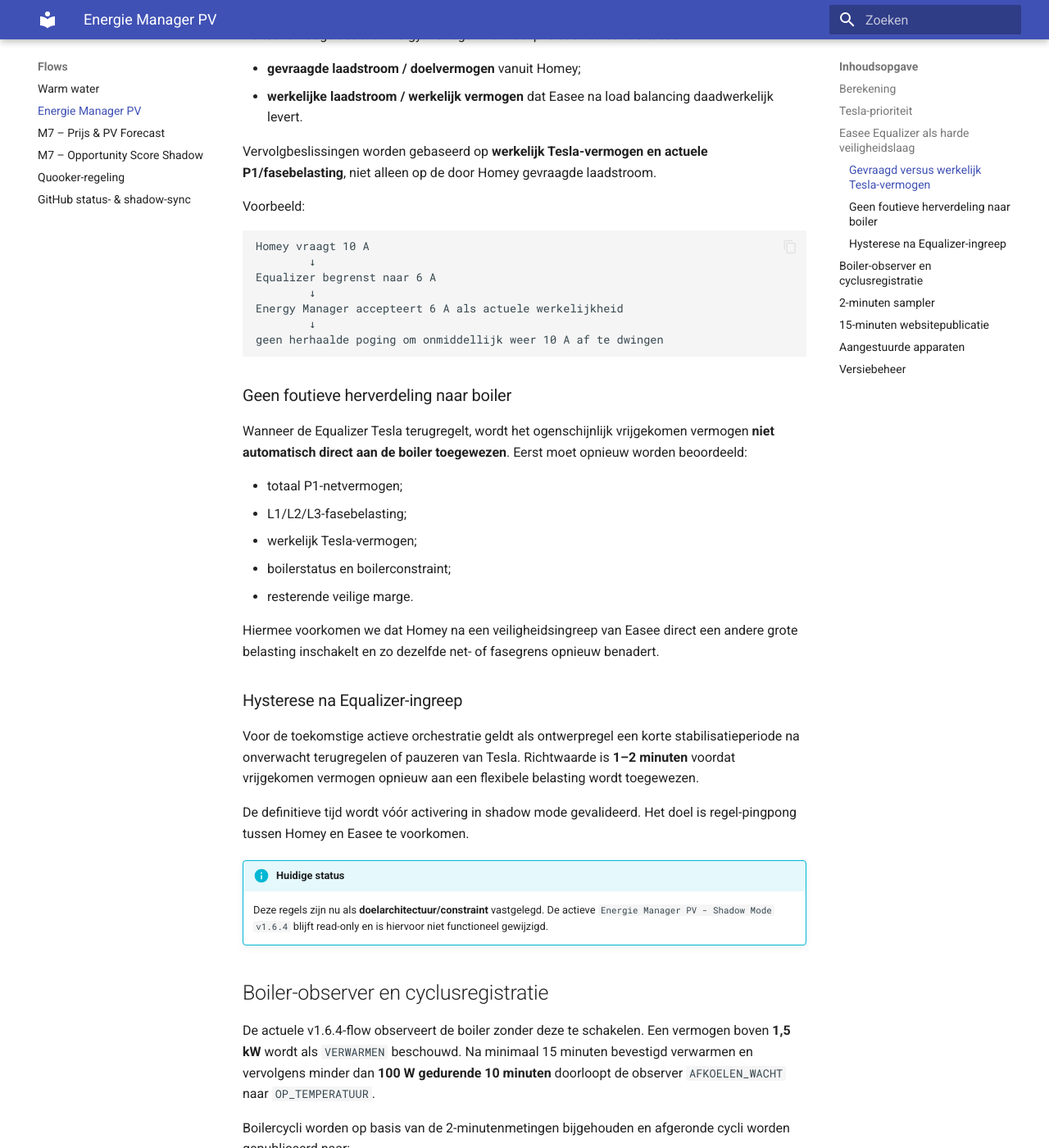
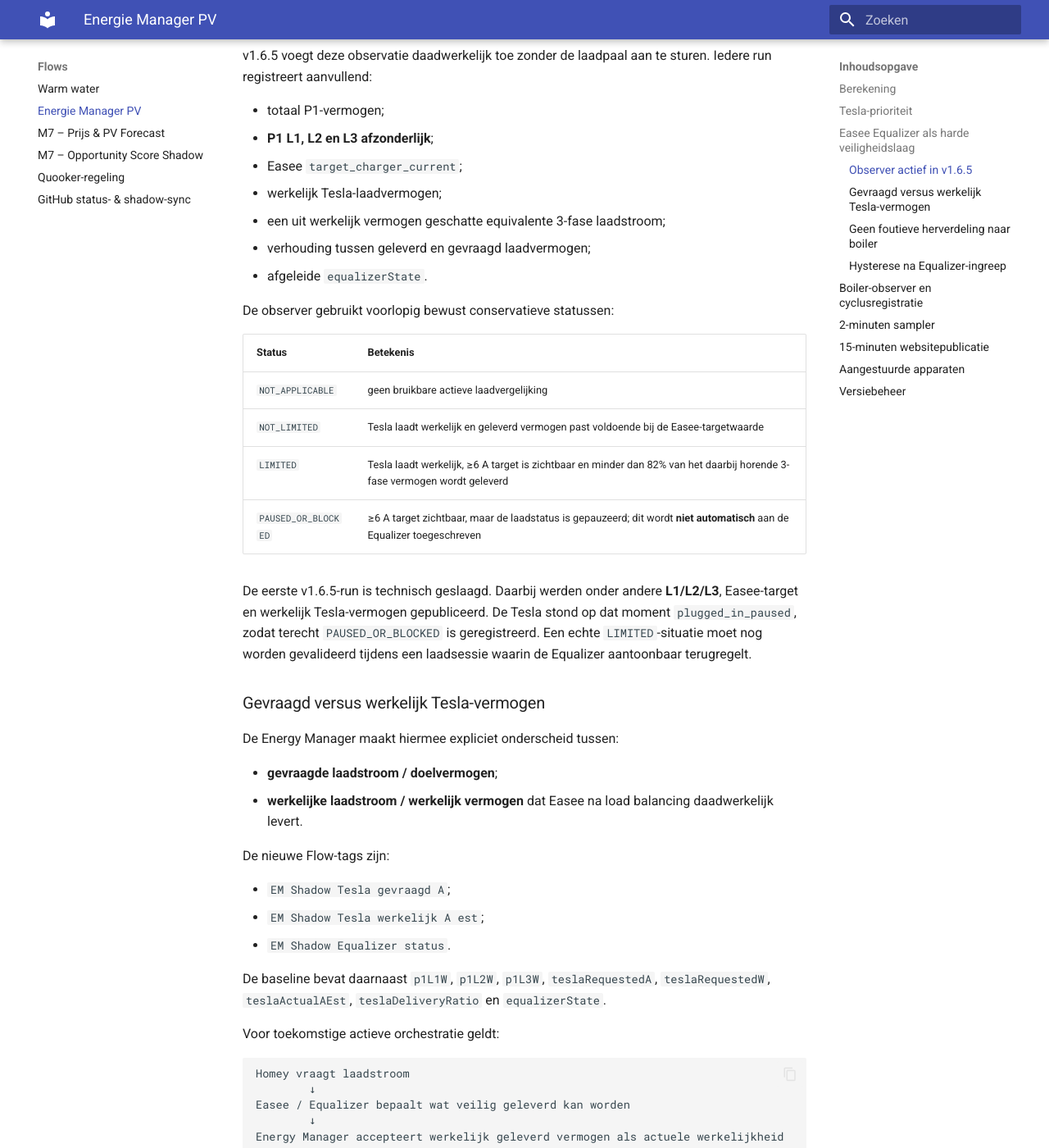
Before and after one commit to OnsKasteeltje/homey-energy-manual, an MkDocs documentation site: the page built from docs/energie-manager.md, in a window 1280 px wide and 1400 px high, scrolled down 1600 px. Shown: the whole window at 82% size. Built offline with MkDocs 1.6.1 and Material for MkDocs 9.7.7, drawn with Linux system fonts in a browser that asks for light colours; some of the changed text lies outside the part shown.

Commit message:
docs: document Energy Manager v1.6.5 Equalizer observer

````diff
--- a/docs/energie-manager.md
+++ b/docs/energie-manager.md
@@ -2,10 +2,10 @@
 
 **Modus:** Shadow / read-only
 **Homey-status:** 🟢 Actief
-**Actieve flow:** `Energie Manager PV - Shadow Mode v1.6.4`
-**Voorgaande flow:** `Energie Manager PV - Shadow Mode` — 🔴 Inactief
+**Actieve flow:** `Energie Manager PV - Shadow Mode v1.6.5`
+**Voorgaande flow:** `Energie Manager PV - Shadow Mode v1.6.4` — 🔴 Inactief
 
-De actuele v1.6.4-flow is in Homey ingeschakeld. De flow werkt volledig in shadow/read-only-modus en stuurt geen Tesla, laadpaal of boiler aan. Hij observeert en berekent de gewenste energiesturing, houdt de boilerstatus en boilercycli bij en publiceert meetdata naar GitHub.
+De actuele v1.6.5-flow is in Homey ingeschakeld. De flow werkt volledig in shadow/read-only-modus en stuurt geen Tesla, laadpaal of boiler aan. Hij observeert en berekent de gewenste energiesturing, houdt de boilerstatus en boilercycli bij, observeert de Easee/Equalizer-context en publiceert meetdata naar GitHub.
 
 ## Berekening
 
@@ -47,25 +47,54 @@
 
 Wanneer bijvoorbeeld tijdens Tesla-laden een oven of andere grote belasting wordt ingeschakeld, mag de Equalizer de Tesla-laadstroom zelfstandig verlagen of het laden pauzeren om overbelasting te voorkomen.
 
+### Observer actief in v1.6.5
+
+v1.6.5 voegt deze observatie daadwerkelijk toe zonder de laadpaal aan te sturen. Iedere run registreert aanvullend:
+
+- totaal P1-vermogen;
+- **P1 L1, L2 en L3 afzonderlijk**;
+- Easee `target_charger_current`;
+- werkelijk Tesla-laadvermogen;
+- een uit werkelijk vermogen geschatte equivalente 3-fase laadstroom;
+- verhouding tussen geleverd en gevraagd laadvermogen;
+- afgeleide `equalizerState`.
+
+De observer gebruikt voorlopig bewust conservatieve statussen:
+
+| Status | Betekenis |
+|---|---|
+| `NOT_APPLICABLE` | geen bruikbare actieve laadvergelijking |
+| `NOT_LIMITED` | Tesla laadt werkelijk en geleverd vermogen past voldoende bij de Easee-targetwaarde |
+| `LIMITED` | Tesla laadt werkelijk, ≥6 A target is zichtbaar en minder dan 82% van het daarbij horende 3-fase vermogen wordt geleverd |
+| `PAUSED_OR_BLOCKED` | ≥6 A target zichtbaar, maar de laadstatus is gepauzeerd; dit wordt **niet automatisch** aan de Equalizer toegeschreven |
+
+De eerste v1.6.5-run is technisch geslaagd. Daarbij werden onder andere **L1/L2/L3**, Easee-target en werkelijk Tesla-vermogen gepubliceerd. De Tesla stond op dat moment `plugged_in_paused`, zodat terecht `PAUSED_OR_BLOCKED` is geregistreerd. Een echte `LIMITED`-situatie moet nog worden gevalideerd tijdens een laadsessie waarin de Equalizer aantoonbaar terugregelt.
+
 ### Gevraagd versus werkelijk Tesla-vermogen
 
-De toekomstige actieve Energy Manager maakt expliciet onderscheid tussen:
+De Energy Manager maakt hiermee expliciet onderscheid tussen:
 
-- **gevraagde laadstroom / doelvermogen** vanuit Homey;
+- **gevraagde laadstroom / doelvermogen**;
 - **werkelijke laadstroom / werkelijk vermogen** dat Easee na load balancing daadwerkelijk levert.
 
-Vervolgbeslissingen worden gebaseerd op **werkelijk Tesla-vermogen en actuele P1/fasebelasting**, niet alleen op de door Homey gevraagde laadstroom.
+De nieuwe Flow-tags zijn:
 
-Voorbeeld:
+- `EM Shadow Tesla gevraagd A`;
+- `EM Shadow Tesla werkelijk A est`;
+- `EM Shadow Equalizer status`.
+
+De baseline bevat daarnaast `p1L1W`, `p1L2W`, `p1L3W`, `teslaRequestedA`, `teslaRequestedW`, `teslaActualAEst`, `teslaDeliveryRatio` en `equalizerState`.
+
+Voor toekomstige actieve orchestratie geldt:
 
 ```text
-Homey vraagt 10 A
+Homey vraagt laadstroom
         ↓
-Equalizer begrenst naar 6 A
+Easee / Equalizer bepaalt wat veilig geleverd kan worden
         ↓
-Energy Manager accepteert 6 A als actuele werkelijkheid
+Energy Manager accepteert werkelijk geleverd vermogen als actuele werkelijkheid
         ↓
-geen herhaalde poging om onmiddellijk weer 10 A af te dwingen
+geen directe poging om een veiligheidsbegrenzing te overrulen
 ```
 
 ### Geen foutieve herverdeling naar boiler
@@ -78,20 +107,15 @@
 - boilerstatus en boilerconstraint;
 - resterende veilige marge.
 
-Hiermee voorkomen we dat Homey na een veiligheidsingreep van Easee direct een andere grote belasting inschakelt en zo dezelfde net- of fasegrens opnieuw benadert.
-
 ### Hysterese na Equalizer-ingreep
 
 Voor de toekomstige actieve orchestratie geldt als ontwerpregel een korte stabilisatieperiode na onverwacht terugregelen of pauzeren van Tesla. Richtwaarde is **1–2 minuten** voordat vrijgekomen vermogen opnieuw aan een flexibele belasting wordt toegewezen.
 
-De definitieve tijd wordt vóór activering in shadow mode gevalideerd. Het doel is regel-pingpong tussen Homey en Easee te voorkomen.
-
-!!! info "Huidige status"
-    Deze regels zijn nu als **doelarchitectuur/constraint** vastgelegd. De actieve `Energie Manager PV - Shadow Mode v1.6.4` blijft read-only en is hiervoor niet functioneel gewijzigd.
+De definitieve tijd wordt vóór activering in shadow mode gevalideerd.
 
 ## Boiler-observer en cyclusregistratie
 
-De actuele v1.6.4-flow observeert de boiler zonder deze te schakelen. Een vermogen boven **1,5 kW** wordt als `VERWARMEN` beschouwd. Na minimaal 15 minuten bevestigd verwarmen en vervolgens minder dan **100 W gedurende 10 minuten** doorloopt de observer `AFKOELEN_WACHT` naar `OP_TEMPERATUUR`.
+De actuele v1.6.5-flow observeert de boiler zonder deze te schakelen. Een vermogen boven **1,5 kW** wordt als `VERWARMEN` beschouwd. Na minimaal 15 minuten bevestigd verwarmen en vervolgens minder dan **100 W gedurende 10 minuten** doorloopt de observer `AFKOELEN_WACHT` naar `OP_TEMPERATUUR`.
 
 Boilercycli worden op basis van de 2-minutenmetingen bijgehouden en afgeronde cycli worden gepubliceerd naar:
 
@@ -99,7 +123,7 @@
 
 ## 2-minuten sampler
 
-De actieve v1.6.4-flow wordt iedere 2 minuten uitgevoerd. De persistente runtime-state wordt opgeslagen in een Homey Logic-string. Hiermee worden onder andere de boiler-observer en actieve cyclus bijgehouden.
+De actieve v1.6.5-flow wordt iedere 2 minuten uitgevoerd. De persistente runtime-state staat in de eigen Homey Logic-string **`EM Shadow Runtime State v1.6.5`**.
 
 ## 15-minuten websitepublicatie
 
@@ -111,8 +135,8 @@
 
 ## Aangestuurde apparaten
 
-**Geen.** v1.6.4 is volledig read-only/shadow. De flow observeert en registreert, maar voert geen fysieke schakelingen uit.
+**Geen.** v1.6.5 is volledig read-only/shadow. De flow observeert en registreert, maar voert geen fysieke schakelingen uit. De Easee Equalizer blijft autonoom de harde load-balancing-/veiligheidslaag.
 
 ## Versiebeheer
 
-De ongenummerde voorganger `Energie Manager PV - Shadow Mode` is uitgeschakeld. De actuele operationele shadow-versie is `Energie Manager PV - Shadow Mode v1.6.4`. Volgens de gehanteerde versieafspraak hoort maximaal één versie binnen dezelfde flowfamilie actief te zijn.
+`Energie Manager PV - Shadow Mode v1.6.4` is uitgeschakeld. De actuele operationele shadow-versie is `Energie Manager PV - Shadow Mode v1.6.5`. Daarmee is binnen deze flowfamilie maximaal één versie actief.
````
